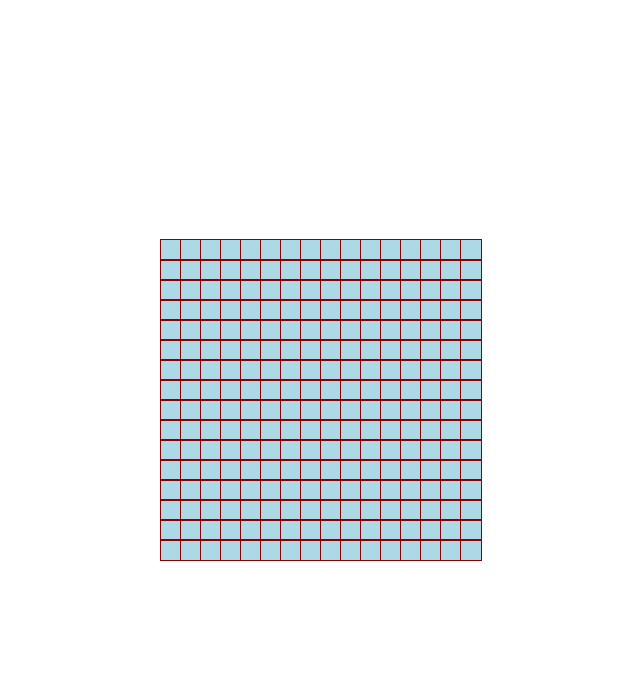
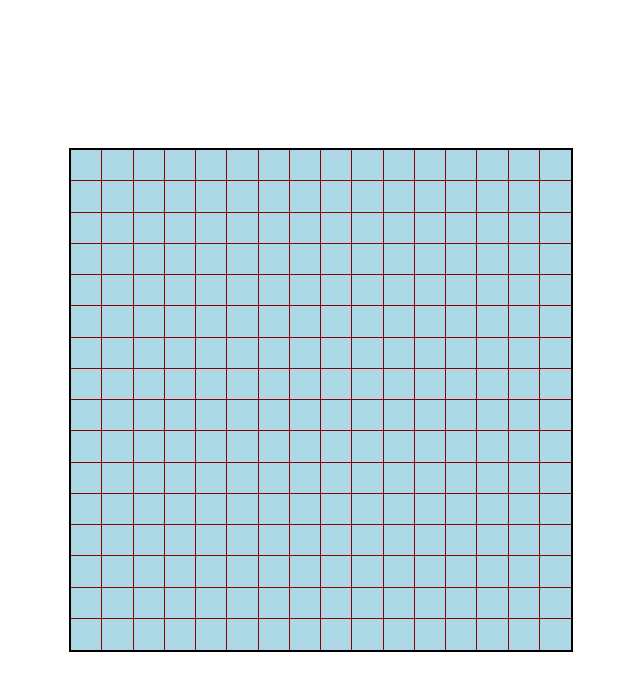
Before and after one commit to Spacew1se/Etch-A-Sketch, a plain HTML site: page index.html in a window 1280 px wide. Shown: the whole page, without its empty margins (319-959 px from the left). Drawn offline with Linux system fonts and the light colour scheme.

Commit message:
Implement flexbox to display grid
No longer explicity define height/width of each square
Allows for changing number of squares per side while grid size stays constant
Rename gridRow class to the more accurate gridColumn

```diff
--- a/javascript.js
+++ b/javascript.js
@@ -7,12 +7,12 @@ const gridContainer = document.querySelector('.gridContainer');
 function createGrid(gridSize) {
 
     for (let h=0; h<gridSize; h++) {
-        const gridRow = document.createElement('div');
-        gridRow.classList.add('gridRow');
-        gridContainer.appendChild(gridRow);
+        const gridColumn = document.createElement('div');
+        gridColumn.classList.add('gridColumn');
+        gridContainer.appendChild(gridColumn);
     }
 
-    const rows = document.querySelectorAll('.gridRow');
+    const rows = document.querySelectorAll('.gridColumn');
     rows.forEach(row => {
         for (let w=0; w <gridSize; w++) {
             const gridSquare = document.createElement('div');
@@ -20,8 +20,6 @@ function createGrid(gridSize) {
             row.appendChild(gridSquare);
         }
     })
-
-
 }
 
 createGrid(gridSize);
--- a/styles.css
+++ b/styles.css
@@ -79,13 +79,20 @@ h6 {
 .gridContainer {
     display: flex;
     justify-content: space-evenly;
-    border: 2px black;
+    height: 500px;
+    width: 500px;
+    outline: 2px solid black;
+}
+
+.gridColumn {
+    flex: 1;
+    display:flex;
+    flex-direction: column;
+    justify-content: space-evenly;
 }
 
 .gridSquare {
-    display: flex;
-    height: 20px;
-    width: 20px;
+    flex: 1;
     background-color: lightblue;
     outline: 1px solid darkred;
 }
```
